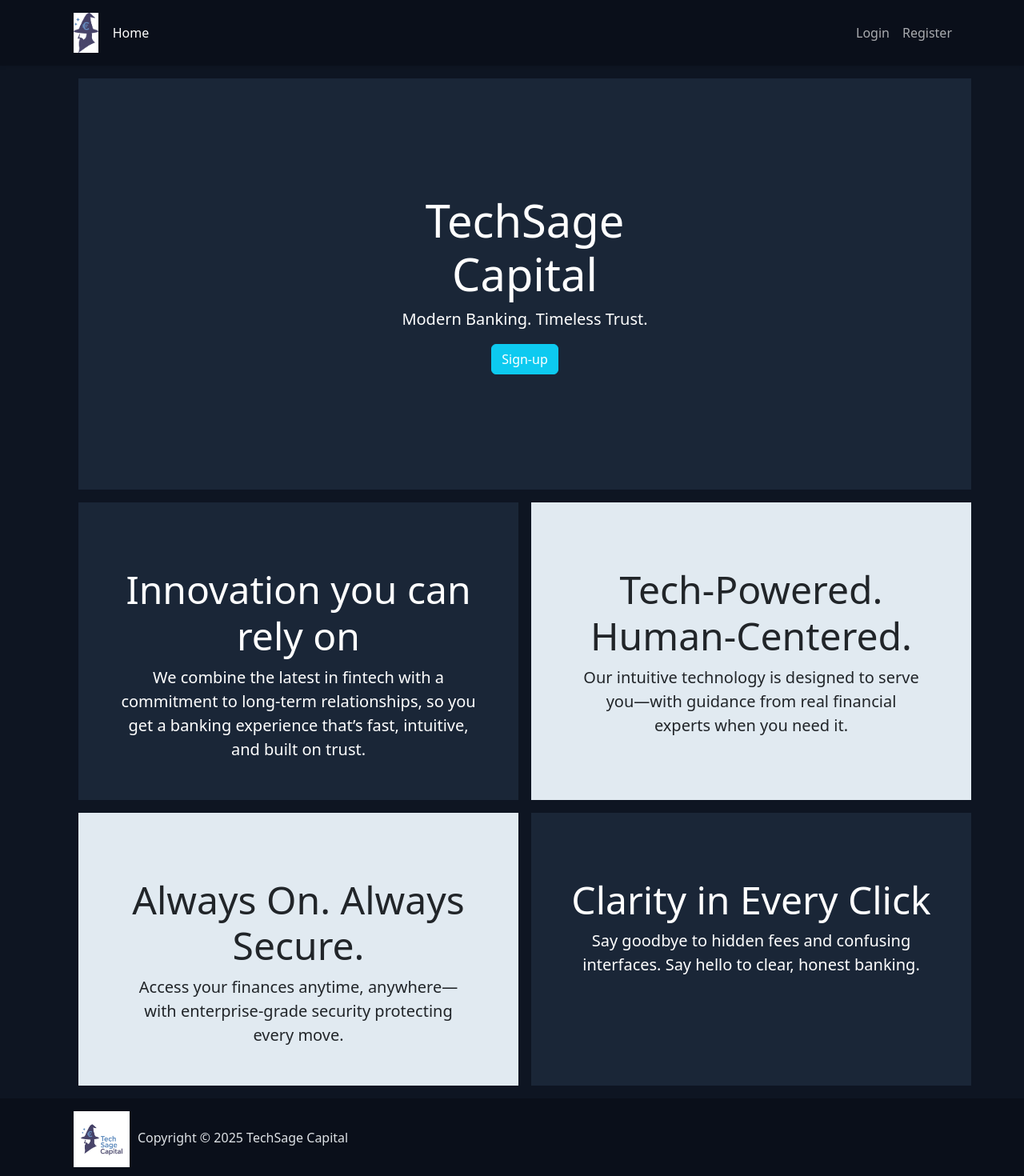
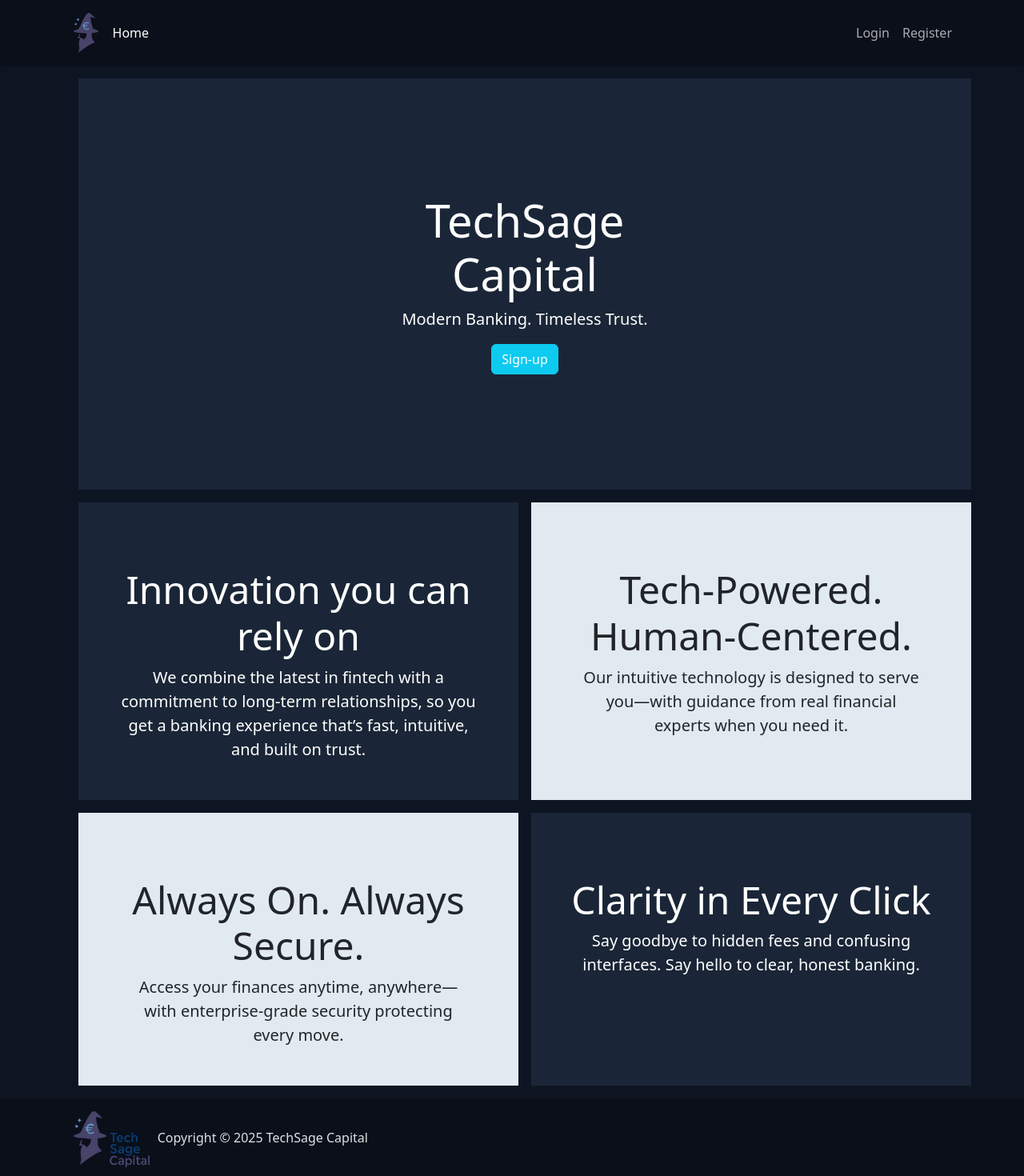
Before and after one commit to Jelcoo/TechSageCapital, a Vue app in the folder frontend/: page / in a window 1280 px wide. Shown: the top 1470 px of the page at 80% size. Built offline with nearby package versions, Linux system fonts and the light colour scheme; no server answers.

Commit message:
logo as svg instead of png

```diff
--- a/frontend/src/assets/main.css
+++ b/frontend/src/assets/main.css
@@ -8,7 +8,7 @@ footer img{
     height: 70px;
     width:auto;
     margin: 0 10px;
-    background-color: white;
+    /* background-color: white; */
 }
 
 nav{
@@ -41,7 +41,7 @@ body{
     height: 50px;
     width: auto;
     margin: 0 10px;
-    background-color: white;
+    /* background-color: white; */
 }
 
 .head-bg{
--- a/frontend/src/components/FooterComponent.vue
+++ b/frontend/src/components/FooterComponent.vue
@@ -1,7 +1,7 @@
 <template>
     <footer class="d-flex flex-wrap justify-content-between align-items-center py-3 ">
         <div class="container">
-            <span><img src="/images/TechSageCapitalLogo-Transparent.png" alt="TechSage Capital" />Copyright &copy; 2025
+            <span><img src="/images/TechSageCapital-Logo-text.svg" alt="TechSage Capital" />Copyright &copy; 2025
                 TechSage Capital</span>
         </div>
     </footer>
--- a/frontend/src/components/NavbarComponent.vue
+++ b/frontend/src/components/NavbarComponent.vue
@@ -3,8 +3,7 @@
         <div class="container">
             <div class="collapse navbar-collapse" id="navbarNav">
                 <RouterLink to="/" class="nav-link" active-class="active">
-                    <img class="nav-logo" alt="TechSage Capital logo"
-                        src="/images/TechSageCapital-Logo-Transparent-cropped.png" />
+                    <img class="nav-logo" alt="TechSage Capital logo" src="/images/TechSageCapita-Logo.svg" />
                 </RouterLink>
                 <ul class="navbar-nav">
                     <li class="nav-item">
```
Also changed, not shown: frontend/public/images/TechSageCapita-Logo.svg (added), frontend/public/images/TechSageCapital-Logo-text.svg (added).
